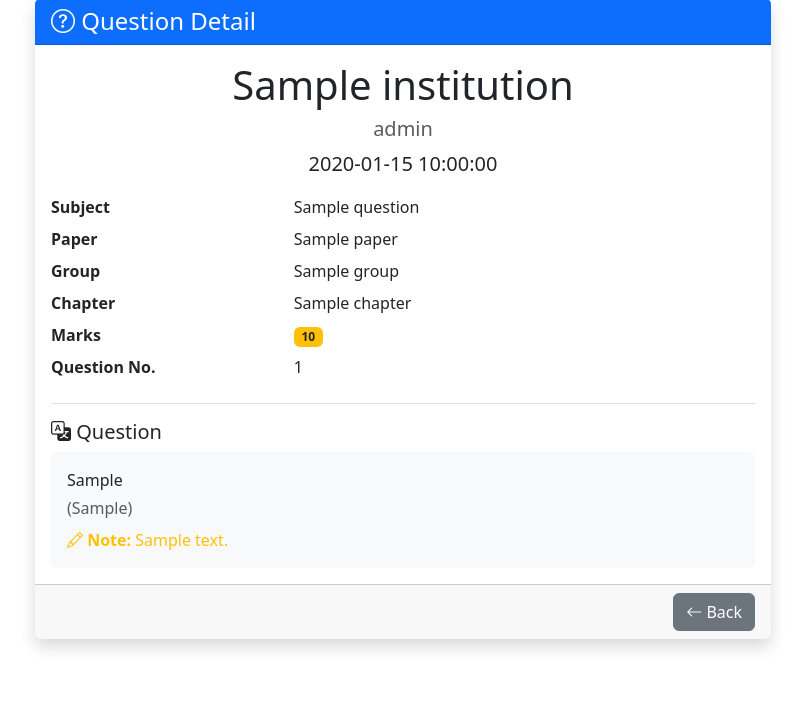
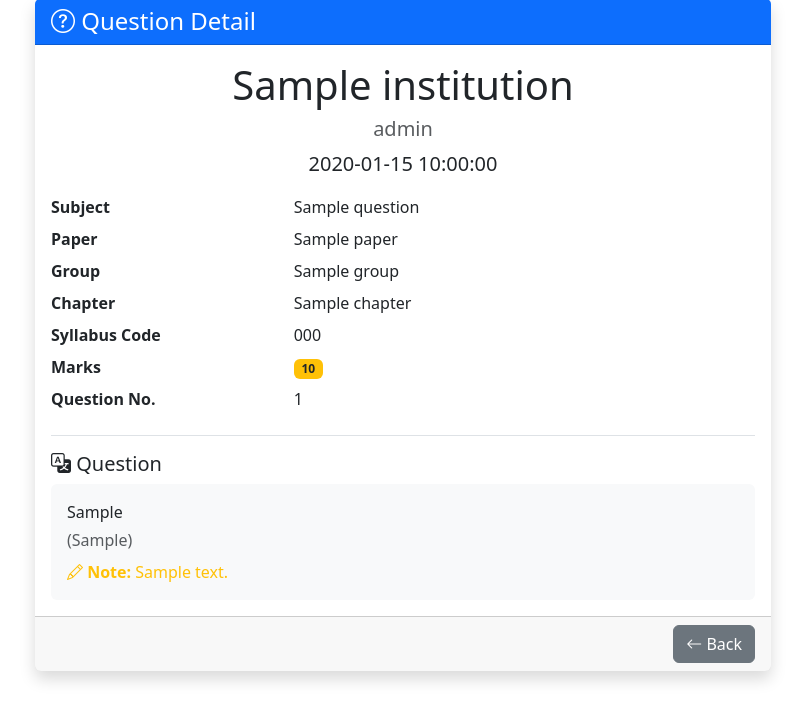
Before and after one commit to blee-design/lecture-manager, a Flask app: template templates/question_detail.html in a window 1280 px wide. Shown: the part 81-800 px from the top of the page, without its empty margins (237-1042 px from the left). Run offline with Flask 3, Linux system fonts and the light colour scheme; the template is opened without the code that fills it: most values are stand-ins (such as "Sample title", 1, 10 or a date in 2020); some libraries are stand-ins or nearby versions.

Commit message:
Added Syllabus Code to fields display quesitons.

```diff
--- a/lecture_manager/question_bank.py
+++ b/lecture_manager/question_bank.py
@@ -537,6 +537,8 @@ def _display_single_question(q):
     print(f"  Subject: {color_text(subject, COLORS.CYAN)}")
     if chapter:
         print(f"  Chapter: {color_text(chapter, COLORS.GREEN)}")
+    if q.get('syllabus_code'):
+        print(f"  Syllabus Code: {color_text(q['syllabus_code'], COLORS.MAGENTA)}")
 
     q_no = normalize_question_number(q.get('question_number'))
     from .utils import html_to_terminal
@@ -605,6 +607,8 @@ def _display_paper(questions):
 
                 if chapter:
                     print(f"        {color_text('Chapter:', COLORS.GREEN)} {chapter}")
+                if q.get('syllabus_code'):
+                    print(f"        {color_text('Syllabus Code:', COLORS.MAGENTA)} {q['syllabus_code']}")
 
                 # ---- Combined question (Nepali + English) ----
                 question_text = nepali
--- a/templates/question_detail.html
+++ b/templates/question_detail.html
@@ -32,6 +32,11 @@
           {% if question.chapter %}
           <dt class="col-sm-4">Chapter</dt>
           <dd class="col-sm-8">{{ question.chapter }}</dd>
+          {% endif %}
+
+          {% if question.syllabus_code %}
+          <dt class="col-sm-4">Syllabus Code</dt>
+          <dd class="col-sm-8">{{ question.syllabus_code }}</dd>
           {% endif %}
 
           {% if question.marks %}
--- a/templates/questions.html
+++ b/templates/questions.html
@@ -40,6 +40,7 @@
         <th><a href="{{ url_for('question_list', sort='level', order='asc') }}">Level</a></th>
         <th><a href="{{ url_for('question_list', sort='subject', order='asc') }}">Subject</a></th>
         <th><a href="{{ url_for('question_list', sort='paper', order='asc') }}">Paper</a></th>
+        <th><a href="{{ url_for('question_list', sort='syllabus_code', order='asc') }}">Syllabus Code</a></th>
         <th>Group</th>
         <th>Q.No.</th>
         <th>Marks</th>
@@ -54,6 +55,7 @@
         <td>{{ q.level }}</td>
         <td>{{ q.subject }}</td>
         <td>{{ q.paper or '' }}</td>
+        <td>{{ q.syllabus_code or '' }}</td>
         <td>{{ q.group or '' }}</td>
         <td>{{ q.question_number }}</td>
         <td>{{ q.marks if q.marks else '' }}</td>
```
Also changed, not shown: templates/question_paper.html (+13 -0 lines).
